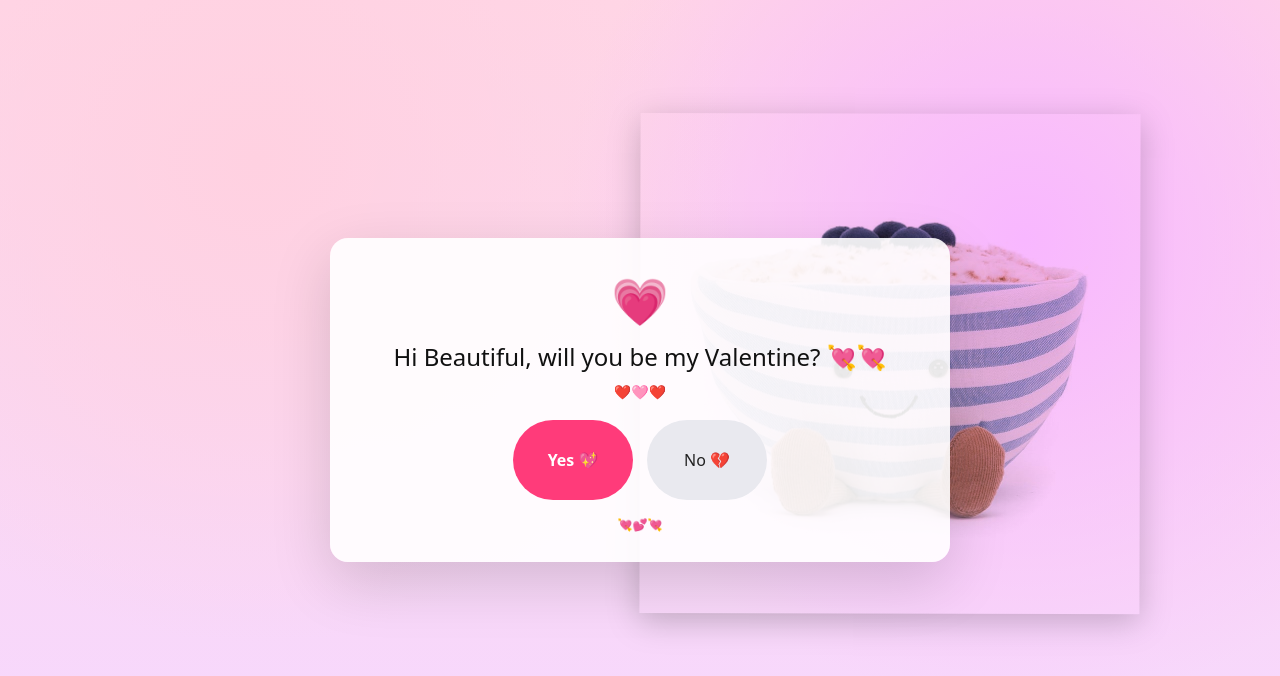
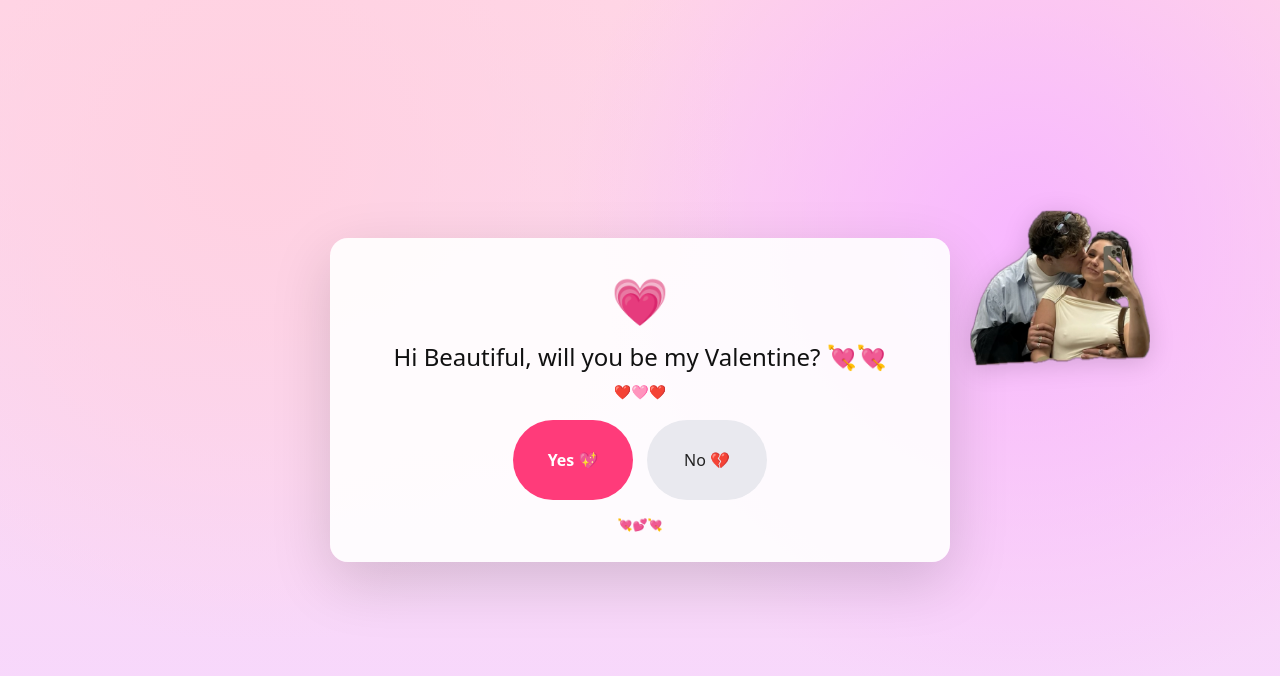
Before and after one commit to halpr2010/valentines_day, a Next.js app: page / in a window 1280 px wide. Shown: the top 676 px of the page. Built offline with nearby package versions, Linux system fonts and the light colour scheme.

Commit message:
almost there

```diff
--- a/app/page.tsx
+++ b/app/page.tsx
@@ -79,7 +79,7 @@ const SLIDES: Record<SlideId, Slide> = {
   q5: {
     id: "q5",
     title: "Will you be my Valentine? 💘💘💘💘💘",
-    subtitle: "Pretty Please??...... 🥺👉👈💗",
+    subtitle: "Chase the ring 💍 and click it to say yes! 🏃‍♀️💨",
     yesLabel: "Yes 😭💞",
     noLabel: "No 😶",
     yesNext: "q6",
@@ -149,13 +149,41 @@ export default function Page() {
   const cardRef = useRef<HTMLDivElement | null>(null);
   const yesButtonRef = useRef<HTMLButtonElement | null>(null);
   const lastDodgeTimeRef = useRef(0);
+  const ringRef = useRef<HTMLDivElement | null>(null);
   const [yesPos, setYesPos] = useState({ x: 0, y: 0 }); // translate px
   const [noPos, setNoPos] = useState({ x: 0, y: 0 });
+  const [ringPos, setRingPos] = useState({ x: 0, y: 0 });
 
   // reset positions when slide changes
   useEffect(() => {
     setYesPos({ x: 0, y: 0 });
     setNoPos({ x: 0, y: 0 });
+    setRingPos({ x: 0, y: 0 });
+  }, [slideId]);
+
+  // Q5: Ring floats around the screen
+  useEffect(() => {
+    if (slideId !== "q5") return;
+
+    let raf = 0;
+    let lastJump = 0;
+    const jumpInterval = 800; // Jump every 800ms
+
+    const animate = (t: number) => {
+      if (t - lastJump > jumpInterval) {
+        lastJump = t;
+        const w = typeof window !== "undefined" ? window.innerWidth : 1200;
+        const h = typeof window !== "undefined" ? window.innerHeight : 800;
+        // Keep ring on screen but move it around
+        const maxX = Math.min(w * 0.4, 480);
+        const maxY = Math.min(h * 0.4, 320);
+        setRingPos(randomOffset(maxX, maxY));
+      }
+      raf = requestAnimationFrame(animate);
+    };
+
+    raf = requestAnimationFrame(animate);
+    return () => cancelAnimationFrame(raf);
   }, [slideId]);
 
   const randomOffset = (maxX: number, maxY: number) => {
@@ -635,6 +663,13 @@ export default function Page() {
                 animationDelay: `${delay}s`,
                 filter: "drop-shadow(0 4px 8px rgba(0,0,0,0.3))",
               }}
+              onError={(e) => {
+                console.error(`Flying image failed to load: ${img.src}`, e);
+                (e.target as HTMLImageElement).style.border = "2px solid red";
+              }}
+              onLoad={() => {
+                console.log(`Flying image loaded: ${img.src}`);
+              }}
             />
           );
         })}
@@ -649,38 +684,32 @@ export default function Page() {
       {slideId === "q1" && (
         <>
           <style>{`
-            @keyframes porridge-peek {
-              0%, 100% { transform: translateY(0) rotate(-2deg); }
-              50% { transform: translateY(-12px) rotate(2deg); }
+            @keyframes float-gentle {
+              0%, 100% { transform: translateY(0); }
+              50% { transform: translateY(-8px); }
             }
           `}</style>
-          <div
+          <img
+            src="/us.webp"
+            alt=""
             style={{
               position: "fixed",
-              left: "50%",
-              top: "calc(50vh - 280px)",
-              transform: "translateX(-50%)",
-              width: "clamp(350px, 40vw, 500px)",
-              zIndex: 1,
+              left: "calc(50% + min(310px, 46vw) + 20px)",
+              top: "calc(50vh - 200px)",
+              width: "clamp(120px, 15vw, 180px)",
+              height: "auto",
+              zIndex: 3,
               pointerEvents: "none",
-              animation: "porridge-peek 2s ease-in-out infinite",
-              mixBlendMode: "multiply",
-            }}
-          >
-            <img
-              src="/jellycat.jpg"
-              alt=""
-              style={{
-                width: "100%",
-                height: "auto",
-                display: "block",
-                filter: "drop-shadow(0 8px 16px rgba(0,0,0,0.2))",
+              animation: "float-gentle 3s ease-in-out infinite",
+              filter: "drop-shadow(0 4px 12px rgba(0,0,0,0.15))",
             }}
             onError={(e) => {
-                console.error("Image failed to load:", e);
+              console.error("Us image failed to load. Path:", "/us.webp", e);
+            }}
+            onLoad={() => {
+              console.log("Us image loaded successfully");
             }}
           />
-          </div>
         </>
       )}
       {slideId === "q3" && (
@@ -704,8 +733,43 @@ export default function Page() {
         <h1 style={titleStyle}>{slide.title}</h1>
         {slide.subtitle && <p style={subtitleStyle}>{slide.subtitle}</p>}
 
+        {/* Q5: Floating ring instead of Yes button */}
+        {slideId === "q5" && (
+          <>
+            <style>{`
+              @keyframes ring-float {
+                0%, 100% { transform: translateY(0) rotate(0deg); }
+                25% { transform: translateY(-10px) rotate(5deg); }
+                50% { transform: translateY(-5px) rotate(-5deg); }
+                75% { transform: translateY(-12px) rotate(3deg); }
+              }
+            `}</style>
+            <div
+              ref={ringRef}
+              onClick={onYesClick}
+              style={{
+                position: "fixed",
+                left: "50%",
+                top: "50%",
+                transform: `translate(calc(-50% + ${ringPos.x}px), calc(-50% + ${ringPos.y}px))`,
+                fontSize: "clamp(60px, 8vw, 100px)",
+                cursor: "pointer",
+                zIndex: 10,
+                pointerEvents: "auto",
+                animation: "ring-float 2s ease-in-out infinite",
+                filter: "drop-shadow(0 4px 12px rgba(0,0,0,0.3))",
+                transition: "transform 0.8s ease-out",
+                userSelect: "none",
+              }}
+            >
+              💍
+            </div>
+          </>
+        )}
+
         <div style={buttonRowStyle}>
-          {/* YES */}
+          {/* YES - hidden on Q5 */}
+          {slideId !== "q5" && (
             <button
               ref={yesButtonRef}
               style={yesStyle}
@@ -713,6 +777,7 @@ export default function Page() {
             >
               {slide.yesLabel ?? "Yes 💖"}
             </button>
+          )}
 
           {/* NO */}
           {slideId === "q3" ? (
```
Lines whose indentation alone changed are shown as unchanged.
